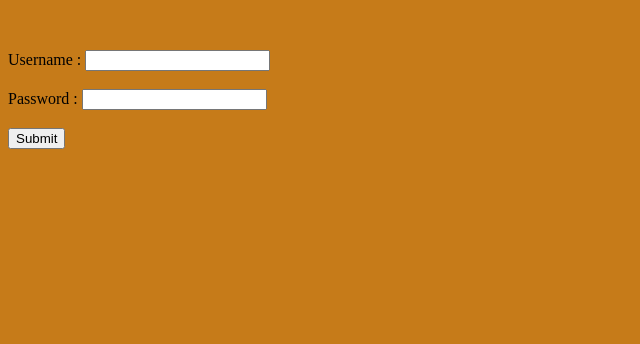
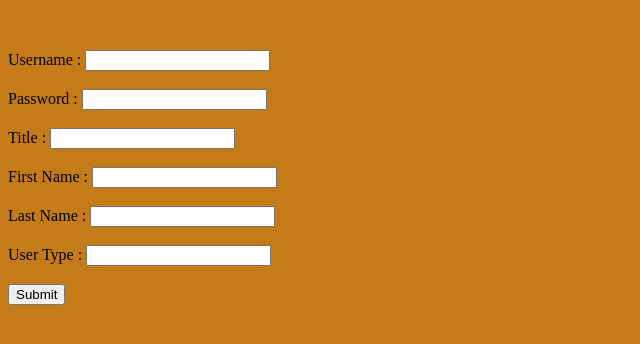
Before and after one commit to AAStepanian/Modulopgave3-Aros-og-Soen, a PHP site: page / in a window 1280 px wide. Shown: the part 97-441 px from the top of the page, without its empty margins (0-640 px from the left). Run offline with PHP 8.4, Linux system fonts and the light colour scheme.

Commit message:
Update Index.php
Udvidet form

```diff
--- a/Index.php
+++ b/Index.php
@@ -10,6 +10,10 @@
      <form method="post" action="connect.php">
      Username : <input type="text" name="username"><br><br>
      Password : <input type="password" name="password"><br><br>
+     Title : <input type="text" name="name_Title"><br><br>
+     First Name : <input type="text" name="name_First"><br><br>
+     Last Name : <input type="text" name="name_Last"><br><br>
+     User Type : <input type="text" name="user classes_classes_id"><br><br>
      <input type="submit" value="Submit">
      </form>
   </body>
```
